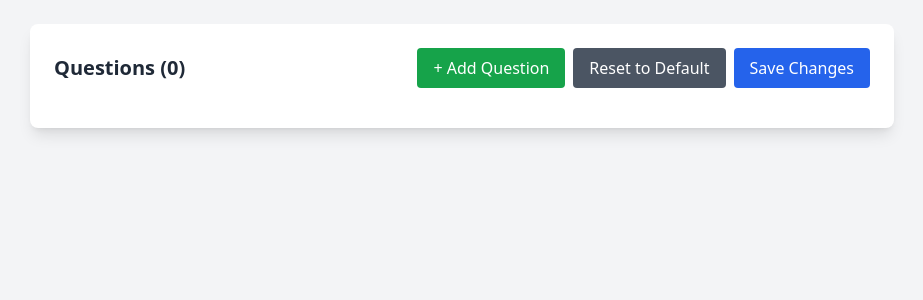
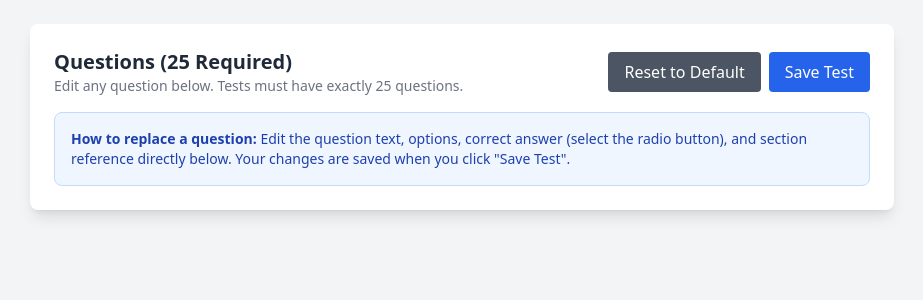
Before and after one commit to kdrivas1989/judgetest, a Flask app: template templates/edit_test.html in a window 1280 px wide. Shown: the part 72-372 px from the top of the page, without its empty margins (178-1101 px from the left). Run offline with Flask 2, Linux system fonts and the light colour scheme; the template is opened without the code that fills it, so the values that code supplies are empty; some libraries are stand-ins or nearby versions.

Commit message:
Enforce 25-question validation in test editor
- Add backend validation to ensure exactly 25 questions
- Update frontend to prevent adding/removing questions
- Change delete button to "Clear & Replace" for question replacement

Co-Authored-By: Claude Opus 4.5 <noreply@anthropic.com>

```diff
--- a/app.py
+++ b/app.py
@@ -713,6 +713,10 @@ def save_test(test_id):
     data = request.json
     questions = data.get('questions', [])
 
+    # Validate exactly 25 questions
+    if len(questions) != 25:
+        return jsonify({'error': f'Test must have exactly 25 questions. Received {len(questions)}.'}), 400
+
     # Validate questions
     for q in questions:
         if not q.get('question') or not q.get('options') or len(q['options']) != 4:
--- a/templates/edit_test.html
+++ b/templates/edit_test.html
@@ -19,20 +19,26 @@
     <div class="container mx-auto px-4 py-6 max-w-4xl">
         <div class="bg-white rounded-lg shadow-lg p-6 mb-6">
             <div class="flex justify-between items-center mb-4">
-                <h2 class="text-xl font-bold text-gray-800">Questions (<span id="questionCount">{{ questions|length }}</span>)</h2>
+                <div>
+                    <h2 class="text-xl font-bold text-gray-800">Questions (25 Required)</h2>
+                    <p class="text-sm text-gray-500">Edit any question below. Tests must have exactly 25 questions.</p>
+                </div>
                 <div class="flex gap-2">
-                    <button onclick="addQuestion()" class="bg-green-600 hover:bg-green-700 text-white px-4 py-2 rounded">
-                        + Add Question
-                    </button>
                     <button onclick="resetTest()" class="bg-gray-600 hover:bg-gray-700 text-white px-4 py-2 rounded">
                         Reset to Default
                     </button>
                     <button onclick="saveTest()" class="bg-blue-600 hover:bg-blue-700 text-white px-4 py-2 rounded">
-                        Save Changes
+                        Save Test
                     </button>
                 </div>
             </div>
             <div id="saveMessage" class="hidden mb-4"></div>
+
+            <div class="bg-blue-50 border border-blue-200 rounded-lg p-4">
+                <p class="text-blue-800 text-sm">
+                    <strong>How to replace a question:</strong> Edit the question text, options, correct answer (select the radio button), and section reference directly below. Your changes are saved when you click "Save Test".
+                </p>
+            </div>
         </div>
 
         <div id="questionsContainer">
@@ -40,9 +46,9 @@
             <div class="question-card bg-white rounded-lg shadow-lg p-6 mb-4" data-id="{{ q.id }}">
                 <div class="flex justify-between items-start mb-4">
                     <span class="bg-purple-100 text-purple-800 px-3 py-1 rounded-full text-sm font-medium">
-                        Question <span class="q-number">{{ q.id }}</span>
+                        Question {{ q.id }} of 25
                     </span>
-                    <button onclick="deleteQuestion(this)" class="text-red-600 hover:text-red-800 text-sm">Delete</button>
+                    <button onclick="clearQuestion(this)" class="text-orange-600 hover:text-orange-800 text-sm">Clear & Replace</button>
                 </div>
 
                 <div class="mb-4">
@@ -54,7 +60,7 @@
                     {% for option in q.options %}
                     <div class="flex items-center gap-2">
                         <input type="radio" name="correct_{{ q.id }}" value="{{ loop.index0 }}" {% if loop.index0 == q.correct %}checked{% endif %} class="correct-radio w-4 h-4 text-green-600">
-                        <input type="text" class="option-input flex-1 px-3 py-2 border border-gray-300 rounded-lg focus:outline-none focus:border-purple-500" value="{{ option }}" placeholder="Option {{ loop.index }}">
+                        <input type="text" class="option-input flex-1 px-3 py-2 border border-gray-300 rounded-lg focus:outline-none focus:border-purple-500" value="{{ option }}" placeholder="Option {{ ['A', 'B', 'C', 'D'][loop.index0] }}">
                     </div>
                     {% endfor %}
                 </div>
@@ -68,83 +74,20 @@
         </div>
     </div>
 
-    <template id="questionTemplate">
-        <div class="question-card bg-white rounded-lg shadow-lg p-6 mb-4" data-id="">
-            <div class="flex justify-between items-start mb-4">
-                <span class="bg-purple-100 text-purple-800 px-3 py-1 rounded-full text-sm font-medium">
-                    Question <span class="q-number"></span>
-                </span>
-                <button onclick="deleteQuestion(this)" class="text-red-600 hover:text-red-800 text-sm">Delete</button>
-            </div>
-
-            <div class="mb-4">
-                <label class="block text-gray-700 font-medium mb-2">Question Text</label>
-                <textarea class="question-text w-full px-4 py-2 border border-gray-300 rounded-lg focus:outline-none focus:border-purple-500" rows="2" placeholder="Enter question text"></textarea>
-            </div>
-
-            <div class="grid grid-cols-2 gap-4 mb-4">
-                <div class="flex items-center gap-2">
-                    <input type="radio" name="correct_new" value="0" checked class="correct-radio w-4 h-4 text-green-600">
-                    <input type="text" class="option-input flex-1 px-3 py-2 border border-gray-300 rounded-lg focus:outline-none focus:border-purple-500" placeholder="Option A">
-                </div>
-                <div class="flex items-center gap-2">
-                    <input type="radio" name="correct_new" value="1" class="correct-radio w-4 h-4 text-green-600">
-                    <input type="text" class="option-input flex-1 px-3 py-2 border border-gray-300 rounded-lg focus:outline-none focus:border-purple-500" placeholder="Option B">
-                </div>
-                <div class="flex items-center gap-2">
-                    <input type="radio" name="correct_new" value="2" class="correct-radio w-4 h-4 text-green-600">
-                    <input type="text" class="option-input flex-1 px-3 py-2 border border-gray-300 rounded-lg focus:outline-none focus:border-purple-500" placeholder="Option C">
-                </div>
-                <div class="flex items-center gap-2">
-                    <input type="radio" name="correct_new" value="3" class="correct-radio w-4 h-4 text-green-600">
-                    <input type="text" class="option-input flex-1 px-3 py-2 border border-gray-300 rounded-lg focus:outline-none focus:border-purple-500" placeholder="Option D">
-                </div>
-            </div>
-
-            <div>
-                <label class="block text-gray-700 font-medium mb-2">Section Reference</label>
-                <input type="text" class="section-ref w-full max-w-xs px-3 py-2 border border-gray-300 rounded-lg focus:outline-none focus:border-purple-500" placeholder="e.g., 8-1.3.1">
-            </div>
-        </div>
-    </template>
-
     <script>
         const testId = "{{ test_id }}";
-        let questionCounter = {{ questions|length }};
 
-        function updateQuestionNumbers() {
-            const cards = document.querySelectorAll('.question-card');
-            cards.forEach((card, index) => {
-                const num = index + 1;
-                card.dataset.id = num;
-                card.querySelector('.q-number').textContent = num;
-                // Update radio button names
-                const radios = card.querySelectorAll('.correct-radio');
-                radios.forEach(radio => {
-                    radio.name = `correct_${num}`;
+        function clearQuestion(btn) {
+            if (confirm('Clear this question to enter a new one?')) {
+                const card = btn.closest('.question-card');
+                card.querySelector('.question-text').value = '';
+                card.querySelectorAll('.option-input').forEach((input, i) => {
+                    input.value = '';
+                    input.placeholder = `Option ${['A', 'B', 'C', 'D'][i]}`;
                 });
-            });
-            document.getElementById('questionCount').textContent = cards.length;
-        }
-
-        function addQuestion() {
-            const template = document.getElementById('questionTemplate');
-            const clone = template.content.cloneNode(true);
-            document.getElementById('questionsContainer').appendChild(clone);
-            updateQuestionNumbers();
-            // Scroll to new question
-            const cards = document.querySelectorAll('.question-card');
-            cards[cards.length - 1].scrollIntoView({ behavior: 'smooth' });
-        }
-
-        function deleteQuestion(btn) {
-            if (document.querySelectorAll('.question-card').length <= 1) {
-                alert('Test must have at least one question');
-                return;
-            }
-            if (confirm('Delete this question?')) {
-                btn.closest('.question-card').remove();
-                updateQuestionNumbers();
+                card.querySelector('.correct-radio').checked = true;
+                card.querySelector('.section-ref').value = '';
+                card.querySelector('.question-text').focus();
             }
         }
 
@@ -171,7 +114,13 @@
         async function saveTest() {
             const questions = collectQuestions();
 
-            // Validate
+            // Validate - must have exactly 25 questions
+            if (questions.length !== 25) {
+                alert(`Test must have exactly 25 questions. Currently has ${questions.length}.`);
+                return;
+            }
+
+            // Validate each question
             for (let i = 0; i < questions.length; i++) {
                 const q = questions[i];
                 if (!q.question) {
@@ -180,6 +129,10 @@
                 }
                 if (q.options.some(opt => !opt)) {
                     alert(`Question ${i + 1} is missing one or more options`);
+                    return;
+                }
+                if (!q.correct_section) {
+                    alert(`Question ${i + 1} is missing section reference`);
                     return;
                 }
             }
```
